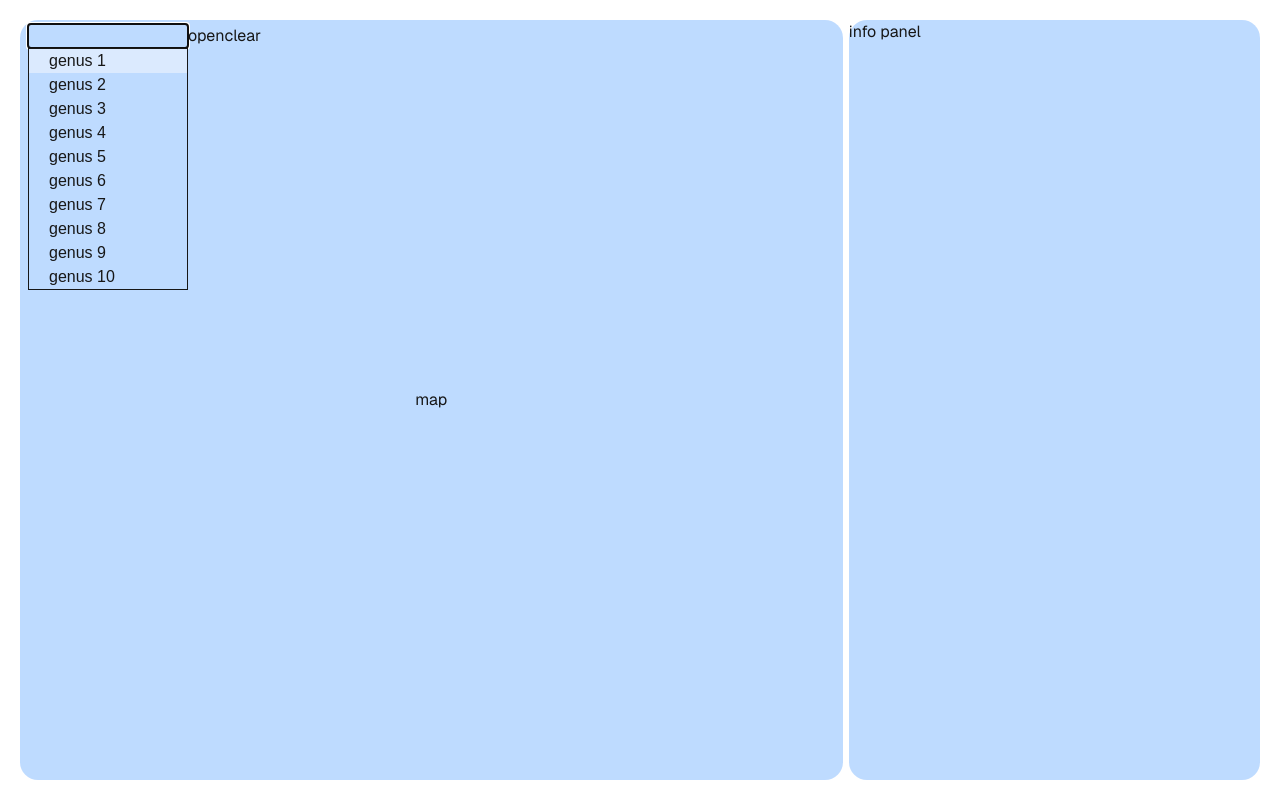
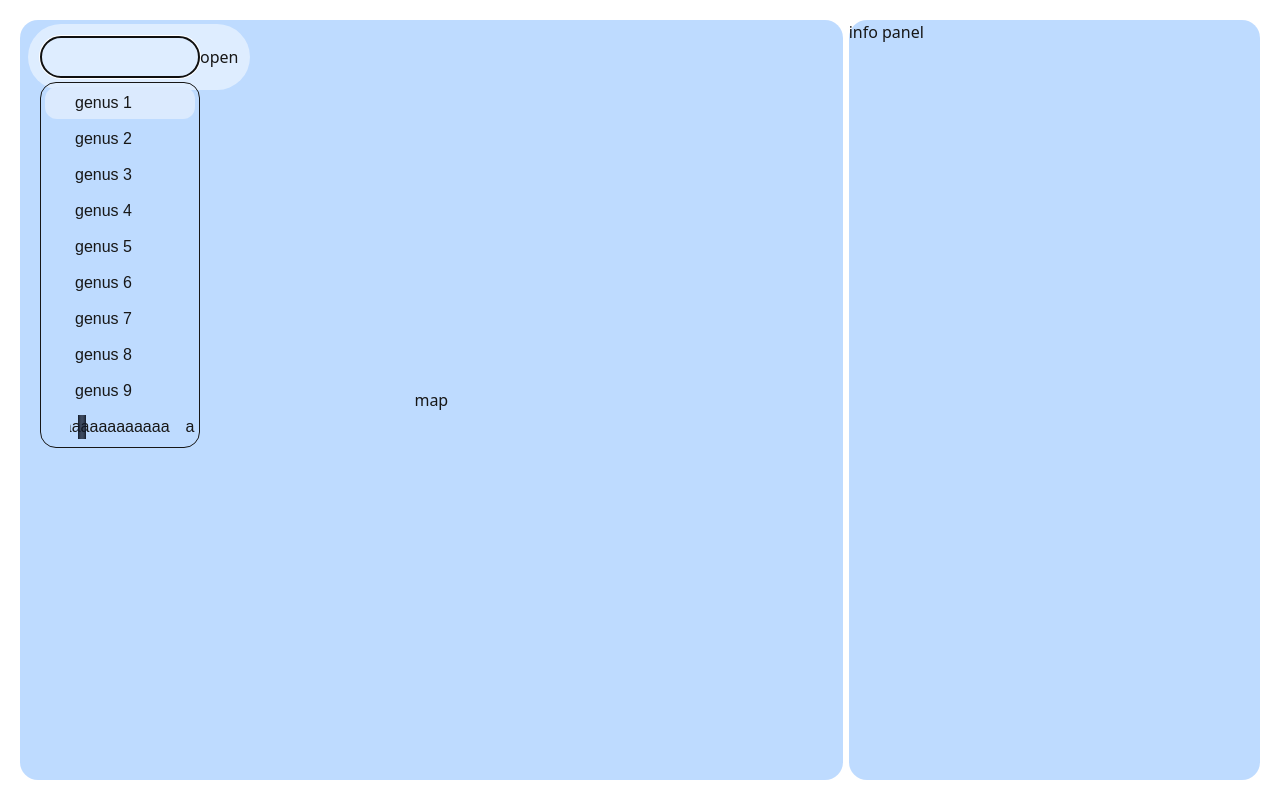
Before and after one commit to comp4020-agentic-coding-studio/comp4020-final-nikhilagurusinghe, a Next.js app in the folder anu-tree-database/: page / in a window 1280 px wide. Both pictures are taken after a click on the button "open". Built offline with nearby package versions, Linux system fonts and the light colour scheme.

Commit message:
adding marqueeing text to combobox

```diff
--- a/anu-tree-database/src/app/components/combo-box.tsx
+++ b/anu-tree-database/src/app/components/combo-box.tsx
@@ -9,6 +9,7 @@ import {
 } from "@headlessui/react";
 import clsx from "clsx";
 import { useRef, useState } from "react";
+import TextMarquee from "./text-marquee";
 
 export type ComboBoxOptions = { value: string }[];
 export type ComboBoxProps = {
@@ -23,6 +24,8 @@ export default function ComboBox({
   ariaLabel,
   pluralLabel,
 }: ComboBoxProps) {
+  const MARQUEE_TEXT_LENGTH: number = 11;
+
   const [selectedOptions, setSelectedOptions] = useState<ComboBoxOptions>([]);
   const [blankDisplayValue, setBlankDisplayValue] = useState<boolean>(false);
   const [searchQuery, setSearchQuery] = useState<string>("");
@@ -52,10 +55,9 @@ export default function ComboBox({
     >
       {({ open }) => (
         <>
-          <div>
           <ComboboxInput
             ref={comboboxInputRef}
-              className="w-40 text-center"
+            className="w-40 text-center border rounded-full p-2"
             aria-label={ariaLabel}
             onChange={(event) => setSearchQuery(event.target.value)}
             displayValue={(selectedOption) => {
@@ -67,31 +69,39 @@ export default function ComboBox({
             }}
           />
           <ComboboxButton className="cursor-pointer">open</ComboboxButton>
+          {selectedOptions.length > 0 && (
             <button
               className="cursor-pointer"
               type="reset"
-              onClick={() => setSelectedOptions([])}
+              onClick={() => {
+                setSelectedOptions([]);
+                setSearchQuery("");
+              }}
             >
               clear
             </button>
-          </div>
+          )}
 
           <ComboboxOptions
             anchor="bottom"
-            className="border w-(--input-width) empty:invisible"
+            className="border w-(--input-width) empty:invisible mt-1 rounded-2xl"
           >
             {filteredOptions.map((options) => (
               <ComboboxOption
                 key={options.value}
                 value={options}
-                className="data-focus:bg-blue-100 cursor-pointer pl-5"
+                className="data-focus:bg-blue-100 rounded-xl cursor-pointer py-1 m-1"
               >
                 {({ focus, selected }) => (
-                  <div
-                    className={clsx("group flex gap-2", focus && "bg-blue-100")}
-                  >
+                  <div className="flex flex-row">
+                    <p className="flex-1/5 justify-center items-center flex">
                       {selected && "x"}
-                    {options.value}
+                    </p>
+                    {options.value.length >= MARQUEE_TEXT_LENGTH ? (
+                      <TextMarquee marqueeText={[options.value]} className="" />
+                    ) : (
+                      <span className="flex-4/5 truncate">{options.value}</span>
+                    )}
                   </div>
                 )}
               </ComboboxOption>
--- a/anu-tree-database/src/app/components/filters.tsx
+++ b/anu-tree-database/src/app/components/filters.tsx
@@ -4,7 +4,7 @@ import ComboBox from "./combo-box";
 export default function Filters() {
   return (
     <div className="absolute h-10 mt-1 ml-2">
-      <div>
+      <div className="bg-white/50 p-3 rounded-full">
         <ComboBox
           options={genus}
           ariaLabel="Choose genuses to filter by"
--- /dev/null
+++ b/anu-tree-database/src/app/components/text-marquee.tsx
@@ -0,0 +1,31 @@
+import clsx from "clsx";
+
+type TextMarqueeProps = { marqueeText: string[]; className: string };
+
+// https://jackwhiting.co.uk/posts/creating-a-marquee-with-tailwind-css-v4
+export default function TextMarquee({
+  marqueeText,
+  className,
+}: TextMarqueeProps) {
+  return (
+    <div className="relative px-2 w-full overflow-x-hidden group before:pointer-events-none before:absolute before:inset-y-0 before:inset-s-0 before:z-2 before:w-2 before:from-gray-900 before:bg-linear-to-r before:to-transparent after:pointer-events-none after:absolute after:inset-y-0 after:inset-e-0 after:z-2 after:w-2 after:from-gray-900 after:bg-linear-to-l after:to-transparent">
+      <div className="animate-marquee group-hover:[animation-play-state:paused] flex flex-row w-max whitespace-nowrap gap-3">
+        {marqueeText.map((text) => (
+          <span key={text} className={clsx("mr-4", className)}>
+            {text}
+          </span>
+        ))}
+      </div>
+      <div
+        className="animate-marquee-reverse absolute top-0 group-hover:[animation-play-state:paused] flex flex-col w-max whitespace-nowrap"
+        aria-hidden={true}
+      >
+        {marqueeText.map((text) => (
+          <span key={text} className={clsx("mr-4", className)}>
+            {text}
+          </span>
+        ))}
+      </div>
+    </div>
+  );
+}
--- a/anu-tree-database/src/app/globals.css
+++ b/anu-tree-database/src/app/globals.css
@@ -8,11 +8,38 @@
   --home-page-component-cornering: 18px;
 }
 
-@theme inline {
+/* @theme inline {
   --color-background: var(--background);
   --color-foreground: var(--foreground);
   --font-sans: var(--font-geist-sans);
   --font-mono: var(--font-geist-mono);
+} */
+
+@theme {
+  --animate-marquee: marquee 5s linear infinite;
+  --animate-marquee-reverse: marquee-reverse 5s linear infinite;
+
+  @keyframes marquee {
+    0%,
+    50% {
+      transform: translateX(0%);
+    }
+
+    100% {
+      transform: translateX(-100%);
+    }
+  }
+
+  @keyframes marquee-reverse {
+    0%,
+    50% {
+      transform: translateX(100%);
+    }
+
+    100% {
+      transform: translateX(0%);
+    }
+  }
 }
 
 /* @media (prefers-color-scheme: dark) {
--- a/anu-tree-database/src/test_data/genus.ts
+++ b/anu-tree-database/src/test_data/genus.ts
@@ -10,7 +10,7 @@ const genus: ComboBoxOptions = [
   { value: "genus 7" },
   { value: "genus 8" },
   { value: "genus 9" },
-  { value: "genus 10" },
+  { value: "aaaaaaaaaaaa" },
 ];
 
 export default genus;
```
Lines whose indentation alone changed are shown as unchanged.
